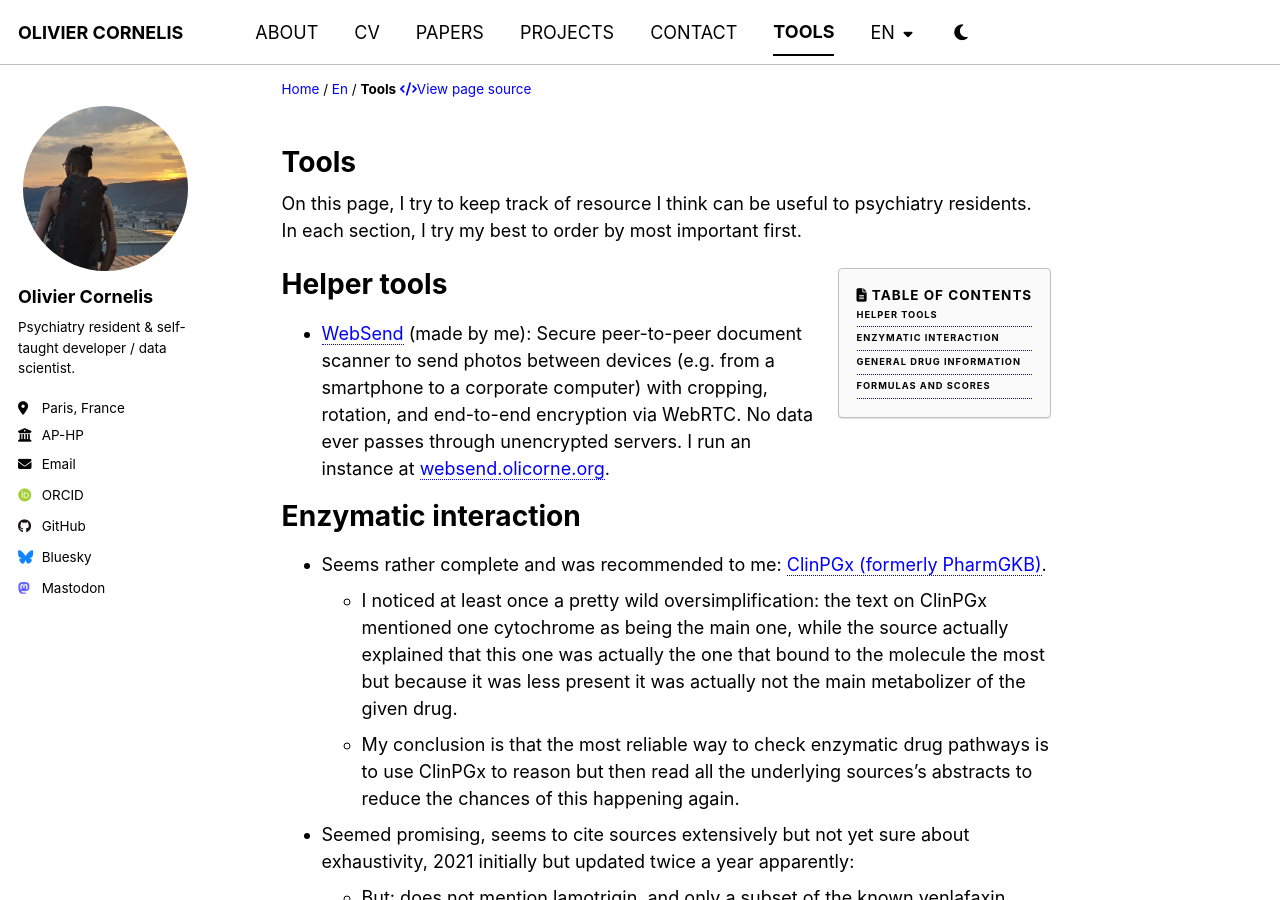
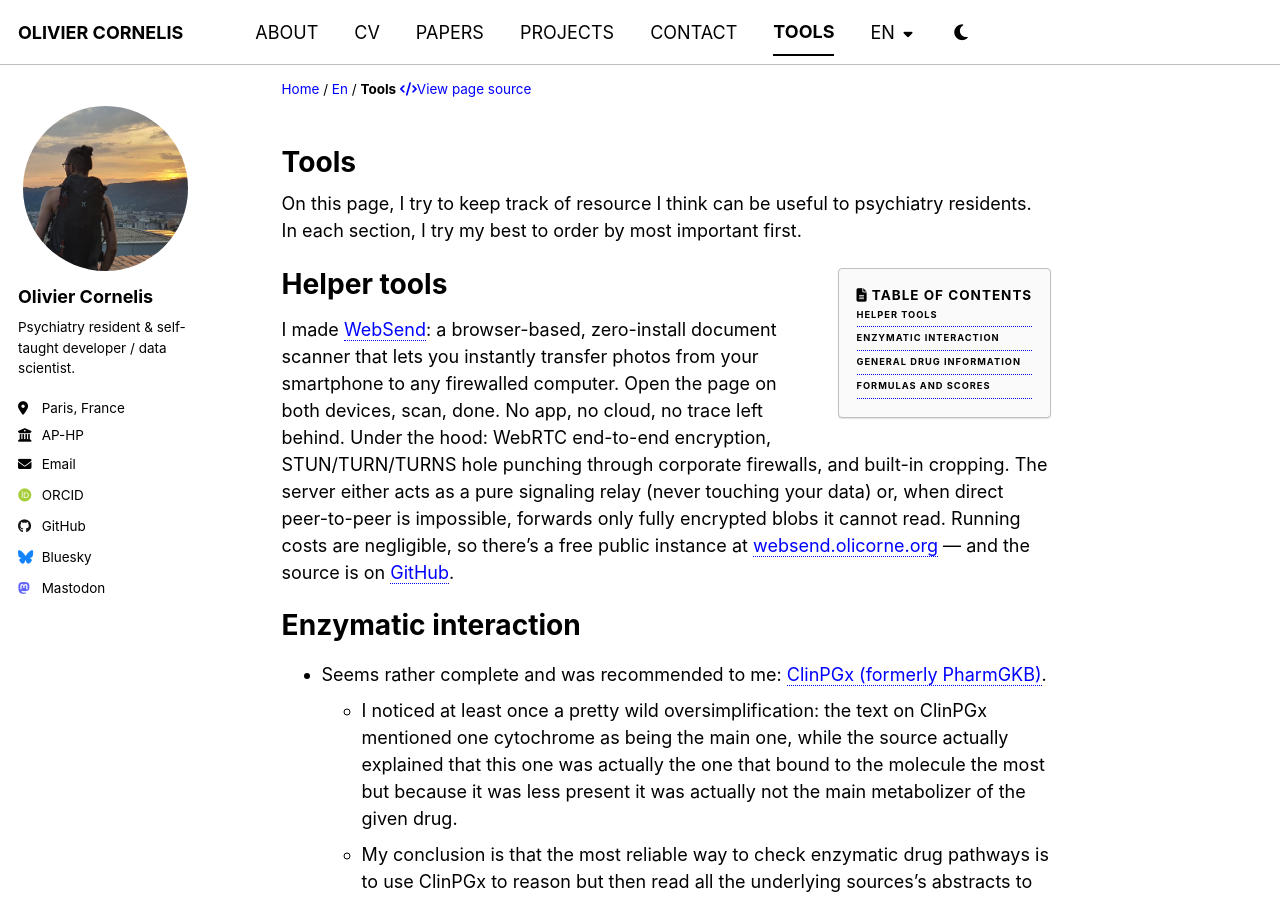
Before and after one commit to thiswillbeyourgithub/website, a Jekyll site: the page built from _pages/en/tools.md, in a window 1280 px wide and 900 px high. Built offline with Jekyll 4.4.1, drawn with Linux system fonts in a browser that asks for light colours; some web fonts are replaced.

Commit message:
rephrased websend
Signed-off-by: thiswillbeyourgithub <26625900+thiswillbeyourgithub@users.noreply.github.com>

```diff
--- a/_pages/en/tools.md
+++ b/_pages/en/tools.md
@@ -14,7 +14,8 @@ On this page, I try to keep track of resource I think can be useful to psychiatr
 {% include toc %}
 
 # Helper tools
-- [WebSend](https://github.com/thiswillbeyourgithub/WebSend) (made by me): Secure peer-to-peer document scanner to send photos between devices (e.g. from a smartphone to a corporate computer) with cropping, rotation, and end-to-end encryption via WebRTC. No data ever passes through unencrypted servers. I run an instance at [websend.olicorne.org](https://websend.olicorne.org/).
+I made [WebSend](https://websend.olicorne.org): a browser-based, zero-install document scanner that lets you instantly transfer photos from your smartphone to any firewalled computer. Open the page on both devices, scan, done. No app, no cloud, no trace left behind. Under the hood: WebRTC end-to-end encryption, STUN/TURN/TURNS hole punching through corporate firewalls, and built-in cropping. The server either acts as a pure signaling relay (never touching your data) or, when direct peer-to-peer is impossible, forwards only fully encrypted blobs it cannot read. Running costs are negligible, so there's a free public instance at [websend.olicorne.org](https://websend.olicorne.org) — and the source is on [GitHub](https://github.com/thiswillbeyourgithub/WebSend).
+
 
 # Enzymatic interaction
 - Seems rather complete and was recommended to me: [ClinPGx (formerly PharmGKB)](https://www.clinpgx.org/).
```
